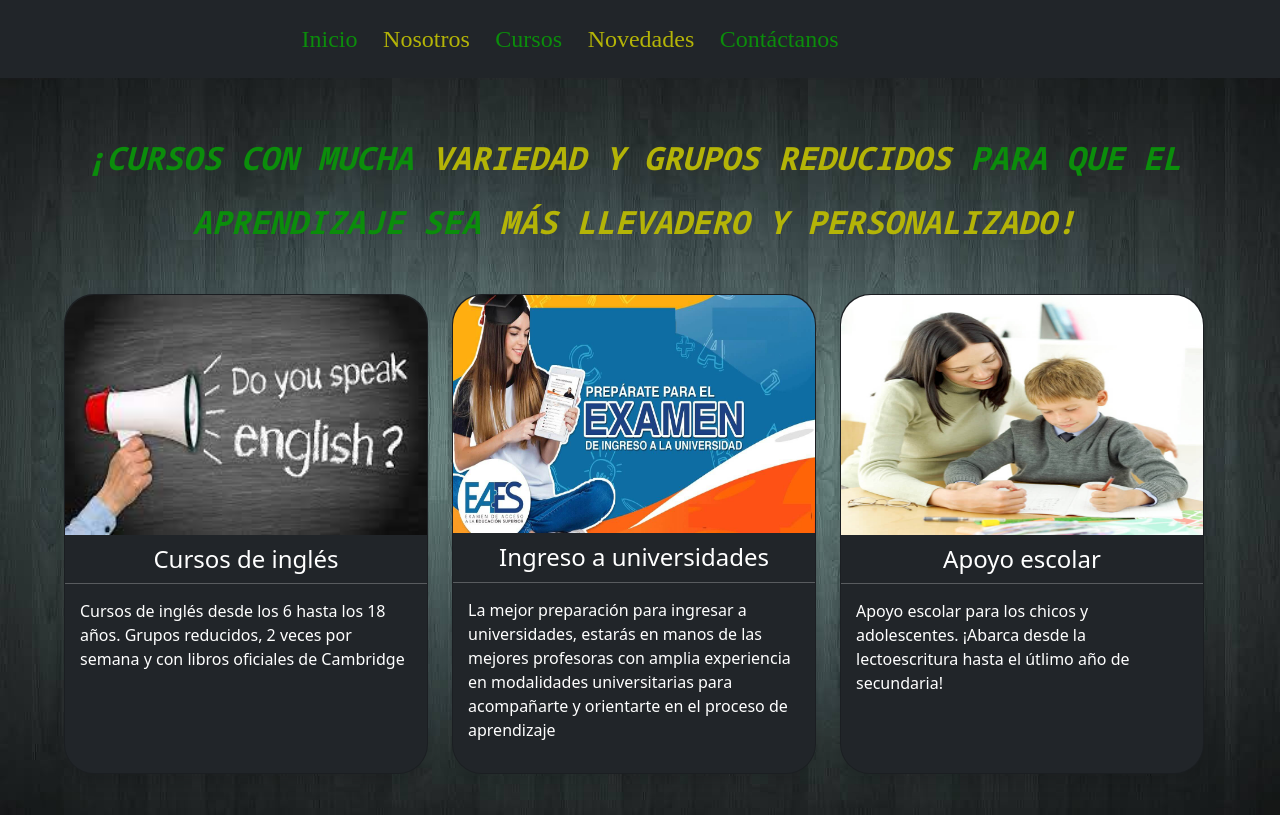
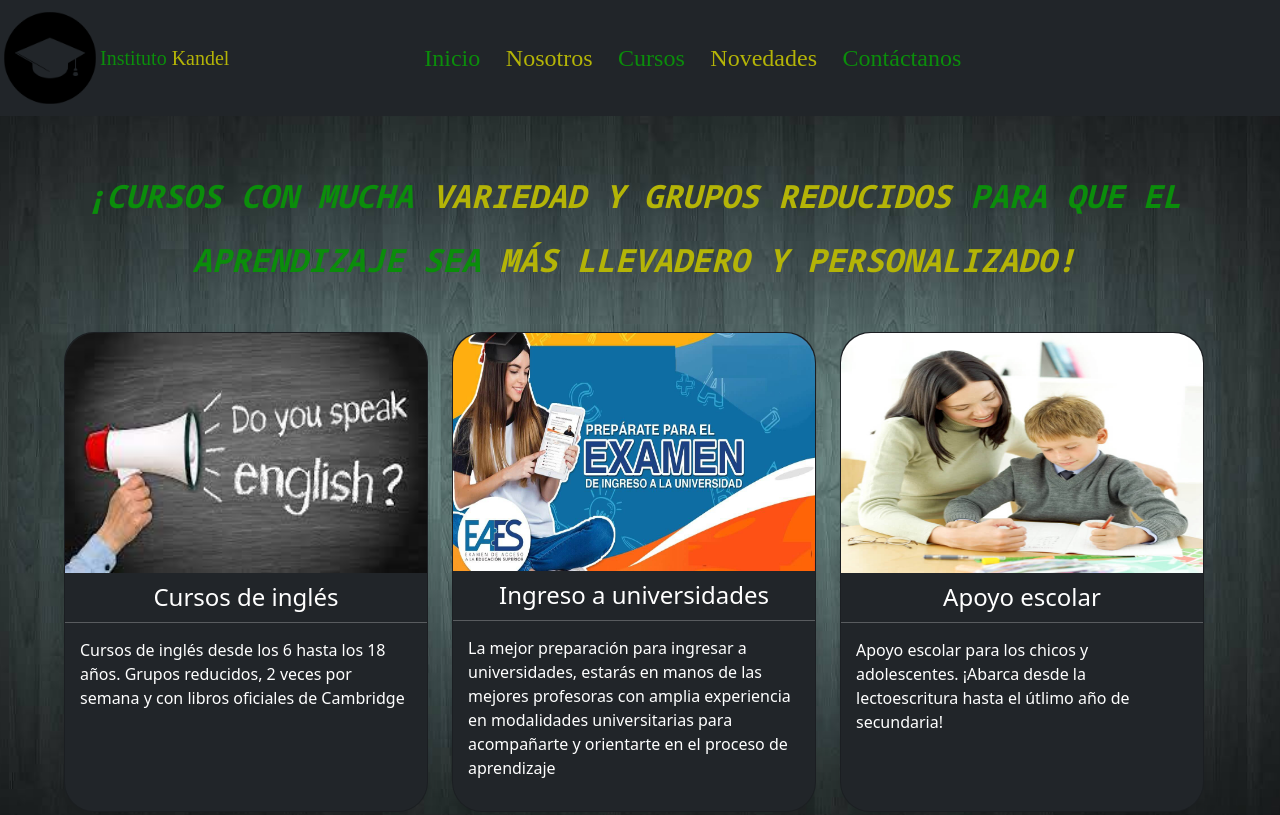
Before and after one commit to roodrificarra/PfFicarra, a website: page pages/cursos.html in a window 1280 px wide. Shown: the top 815 px of the page. Drawn offline with nearby package versions, Linux system fonts and the light colour scheme; a web font is replaced by a local one.

Commit message:
corrijo navbar

```diff
--- a/pages/cursos.html
+++ b/pages/cursos.html
@@ -50,6 +50,11 @@
       <div class="bg-dark">
         <div class="container">
           <nav class="navbar navbar-expand-md">
+            <img class="main__logo" src="../img/logo.png" alt="logo kandel" />
+            <a class="navbar-brand" href="../index.html">
+              <span class="span--green">Instituto</span>
+              <span class="span--yellow">Kandel</span></a
+            >
             <div class="container-fluid">
               <button
                 class="navbar-toggler"
--- a/scss/_images.scss
+++ b/scss/_images.scss
@@ -19,3 +19,7 @@
   line-height: 2rem;
   padding: 1rem 0rem;
 }
+
+.main__logo {
+  width: 100px;
+}
```
Also changed, not shown: index.html (+7 -2 lines), pages/contactanos.html (+5 -0 lines), pages/nosotros.html (+5 -0 lines), pages/novedades.html (+5 -0 lines), css/style.css, img/logo.png (added), 1 other file.
